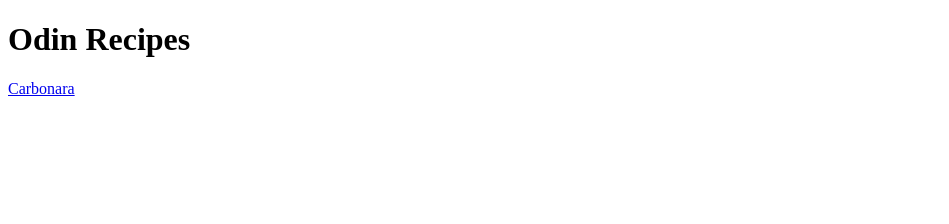
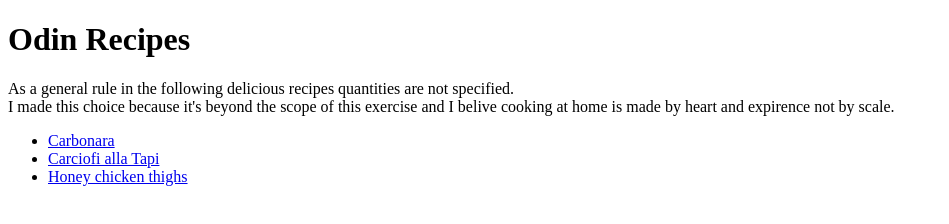
Before and after one commit to R-o-b-S/odin-recipes, a plain HTML site: page index.html in a window 1280 px wide. Shown: the whole page, without its empty margins (0-949 px from the left). Drawn offline with Linux system fonts and the light colour scheme.

Commit message:
updated links to recipes

```diff
--- a/index.html
+++ b/index.html
@@ -8,7 +8,15 @@
 
 <body>
     <h1>Odin Recipes</h1>
-    <a href="recipes/carbonara.html">Carbonara</a>
+    <p>As a general rule in the following delicious recipes quantities are not specified.<br>
+        I made this choice because it's beyond the scope of this exercise and I belive cooking at home is made by heart
+        and expirence not by scale.</p>
+
+    <ul>
+        <li><a href="recipes/carbonara.html">Carbonara</a></li>
+        <li><a href="recipes/carciofi.html">Carciofi alla Tapi</a></li>
+        <li><a href="recipes/pollo.html">Honey chicken thighs</a></li>
+    </ul>
 
 </body>
 
```
